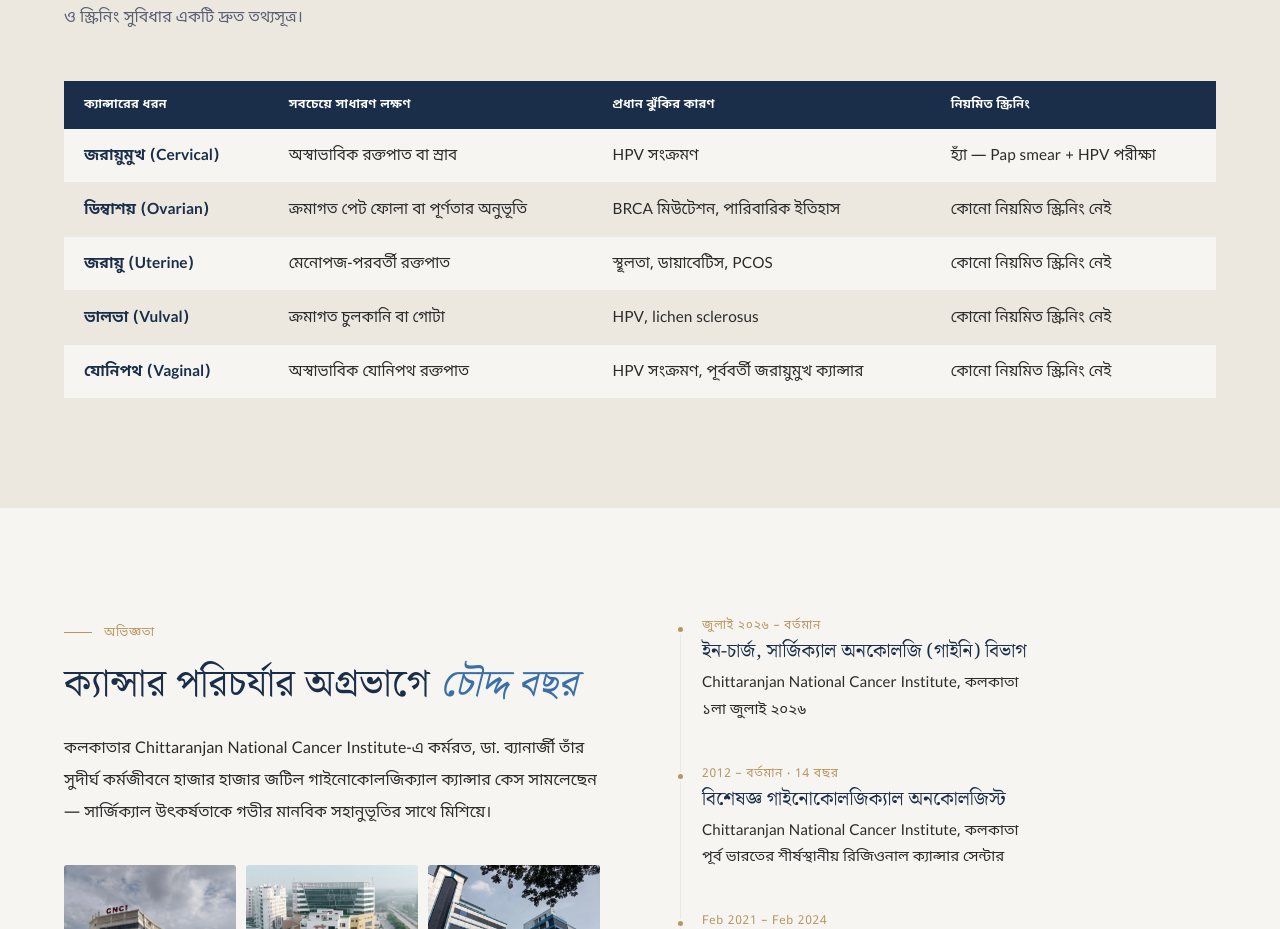
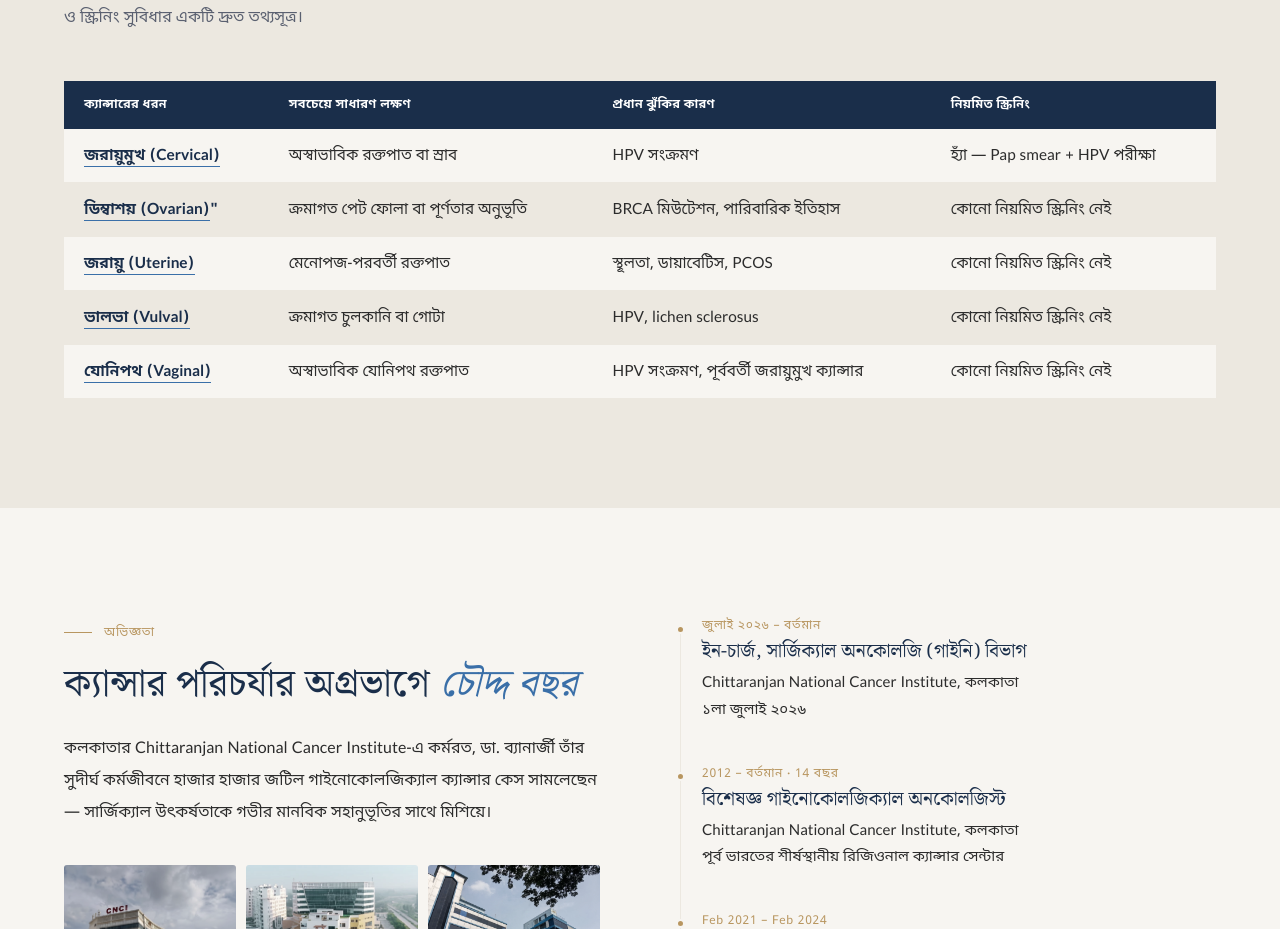
Before and after one commit to drdipanwitabanerjee/official, a plain HTML site: page bn/index.html in a window 1280 px wide. Shown: the part 3020-3949 px from the top of the page. Drawn offline with nearby package versions, Linux system fonts and the light colour scheme.

Commit message:
Add links to cancer treatment pages in index.html

```diff
--- a/bn/index.html
+++ b/bn/index.html
@@ -705,31 +705,31 @@
         </thead>
         <tbody>
           <tr>
-            <td style="padding:16px 20px;border-bottom:1px solid var(--cream-dark);font-weight:700;color:var(--navy);font-family:'Noto Sans Bengali','Lato',sans-serif;">জরায়ুমুখ (Cervical)</td>
+            <td style="padding:16px 20px;border-bottom:1px solid var(--cream-dark);font-weight:700;color:var(--navy);font-family:'Noto Sans Bengali','Lato',sans-serif;"><a href="cervical-cancer-treatment-kolkata.html" style="color:inherit;text-decoration:none;border-bottom:1px solid var(--blue);">জরায়ুমুখ (Cervical)</a></td>
             <td style="padding:16px 20px;border-bottom:1px solid var(--cream-dark);color:var(--charcoal);font-family:'Noto Sans Bengali','Lato',sans-serif;">অস্বাভাবিক রক্তপাত বা স্রাব</td>
             <td style="padding:16px 20px;border-bottom:1px solid var(--cream-dark);color:var(--charcoal);font-family:'Noto Sans Bengali','Lato',sans-serif;">HPV সংক্রমণ</td>
             <td style="padding:16px 20px;border-bottom:1px solid var(--cream-dark);color:var(--charcoal);font-family:'Noto Sans Bengali','Lato',sans-serif;">হ্যাঁ — Pap smear + HPV পরীক্ষা</td>
           </tr>
           <tr>
-            <td style="padding:16px 20px;border-bottom:1px solid var(--cream-dark);background:var(--cream-dark);font-weight:700;color:var(--navy);font-family:'Noto Sans Bengali','Lato',sans-serif;">ডিম্বাশয় (Ovarian)</td>
+            <td style="padding:16px 20px;border-bottom:1px solid var(--cream-dark);background:var(--cream-dark);font-weight:700;color:var(--navy);font-family:'Noto Sans Bengali','Lato',sans-serif;"><a href="ovarian-cancer-treatment-kolkata.html" style="color:inherit;text-decoration:none;border-bottom:1px solid var(--blue);">ডিম্বাশয় (Ovarian)</a>"</td>
             <td style="padding:16px 20px;border-bottom:1px solid var(--cream-dark);background:var(--cream-dark);color:var(--charcoal);font-family:'Noto Sans Bengali','Lato',sans-serif;">ক্রমাগত পেট ফোলা বা পূর্ণতার অনুভূতি</td>
             <td style="padding:16px 20px;border-bottom:1px solid var(--cream-dark);background:var(--cream-dark);color:var(--charcoal);font-family:'Noto Sans Bengali','Lato',sans-serif;">BRCA মিউটেশন, পারিবারিক ইতিহাস</td>
             <td style="padding:16px 20px;border-bottom:1px solid var(--cream-dark);background:var(--cream-dark);color:var(--charcoal);font-family:'Noto Sans Bengali','Lato',sans-serif;">কোনো নিয়মিত স্ক্রিনিং নেই</td>
           </tr>
           <tr>
-            <td style="padding:16px 20px;border-bottom:1px solid var(--cream-dark);font-weight:700;color:var(--navy);font-family:'Noto Sans Bengali','Lato',sans-serif;">জরায়ু (Uterine)</td>
+            <td style="padding:16px 20px;border-bottom:1px solid var(--cream-dark);font-weight:700;color:var(--navy);font-family:'Noto Sans Bengali','Lato',sans-serif;"><a href="uterine-cancer-treatment-kolkata.html" style="color:inherit;text-decoration:none;border-bottom:1px solid var(--blue);">জরায়ু (Uterine)</a></td>
             <td style="padding:16px 20px;border-bottom:1px solid var(--cream-dark);color:var(--charcoal);font-family:'Noto Sans Bengali','Lato',sans-serif;">মেনোপজ-পরবর্তী রক্তপাত</td>
             <td style="padding:16px 20px;border-bottom:1px solid var(--cream-dark);color:var(--charcoal);font-family:'Noto Sans Bengali','Lato',sans-serif;">স্থূলতা, ডায়াবেটিস, PCOS</td>
             <td style="padding:16px 20px;border-bottom:1px solid var(--cream-dark);color:var(--charcoal);font-family:'Noto Sans Bengali','Lato',sans-serif;">কোনো নিয়মিত স্ক্রিনিং নেই</td>
           </tr>
           <tr>
-            <td style="padding:16px 20px;border-bottom:1px solid var(--cream-dark);background:var(--cream-dark);font-weight:700;color:var(--navy);font-family:'Noto Sans Bengali','Lato',sans-serif;">ভালভা (Vulval)</td>
+            <td style="padding:16px 20px;border-bottom:1px solid var(--cream-dark);background:var(--cream-dark);font-weight:700;color:var(--navy);font-family:'Noto Sans Bengali','Lato',sans-serif;"><a href="vulval-cancer-treatment-kolkata.html" style="color:inherit;text-decoration:none;border-bottom:1px solid var(--blue);">ভালভা (Vulval)</a></td>
             <td style="padding:16px 20px;border-bottom:1px solid var(--cream-dark);background:var(--cream-dark);color:var(--charcoal);font-family:'Noto Sans Bengali','Lato',sans-serif;">ক্রমাগত চুলকানি বা গোটা</td>
             <td style="padding:16px 20px;border-bottom:1px solid var(--cream-dark);background:var(--cream-dark);color:var(--charcoal);font-family:'Noto Sans Bengali','Lato',sans-serif;">HPV, lichen sclerosus</td>
             <td style="padding:16px 20px;border-bottom:1px solid var(--cream-dark);background:var(--cream-dark);color:var(--charcoal);font-family:'Noto Sans Bengali','Lato',sans-serif;">কোনো নিয়মিত স্ক্রিনিং নেই</td>
           </tr>
           <tr>
-            <td style="padding:16px 20px;font-weight:700;color:var(--navy);font-family:'Noto Sans Bengali','Lato',sans-serif;">যোনিপথ (Vaginal)</td>
+            <td style="padding:16px 20px;font-weight:700;color:var(--navy);font-family:'Noto Sans Bengali','Lato',sans-serif;"><a href="vaginal-cancer-treatment-kolkata.html" style="color:inherit;text-decoration:none;border-bottom:1px solid var(--blue);">যোনিপথ (Vaginal)</a></td>
             <td style="padding:16px 20px;color:var(--charcoal);font-family:'Noto Sans Bengali','Lato',sans-serif;">অস্বাভাবিক যোনিপথ রক্তপাত</td>
             <td style="padding:16px 20px;color:var(--charcoal);font-family:'Noto Sans Bengali','Lato',sans-serif;">HPV সংক্রমণ, পূর্ববর্তী জরায়ুমুখ ক্যান্সার</td>
             <td style="padding:16px 20px;color:var(--charcoal);font-family:'Noto Sans Bengali','Lato',sans-serif;">কোনো নিয়মিত স্ক্রিনিং নেই</td>
```
